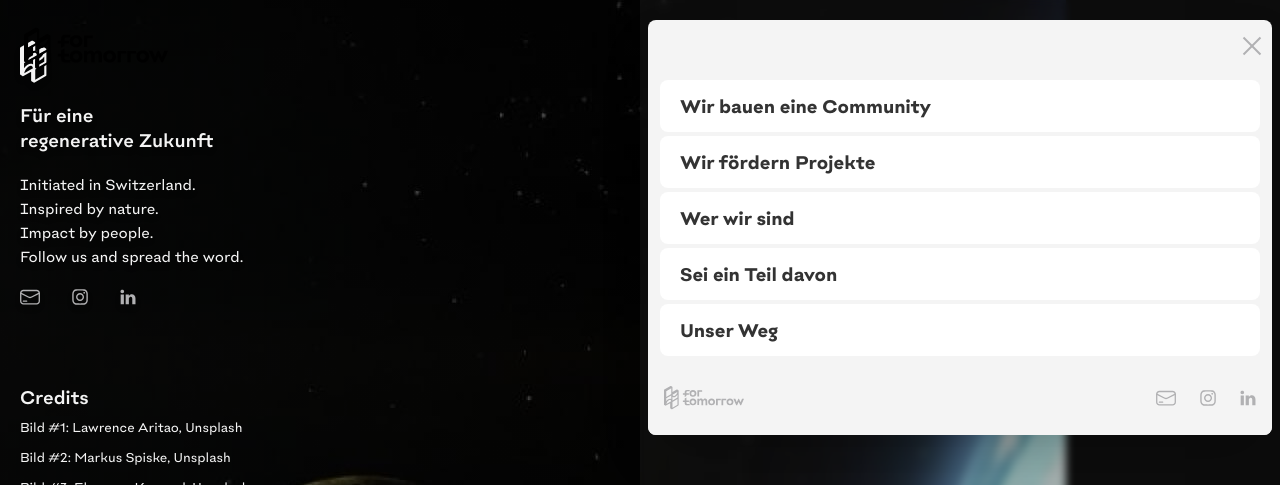
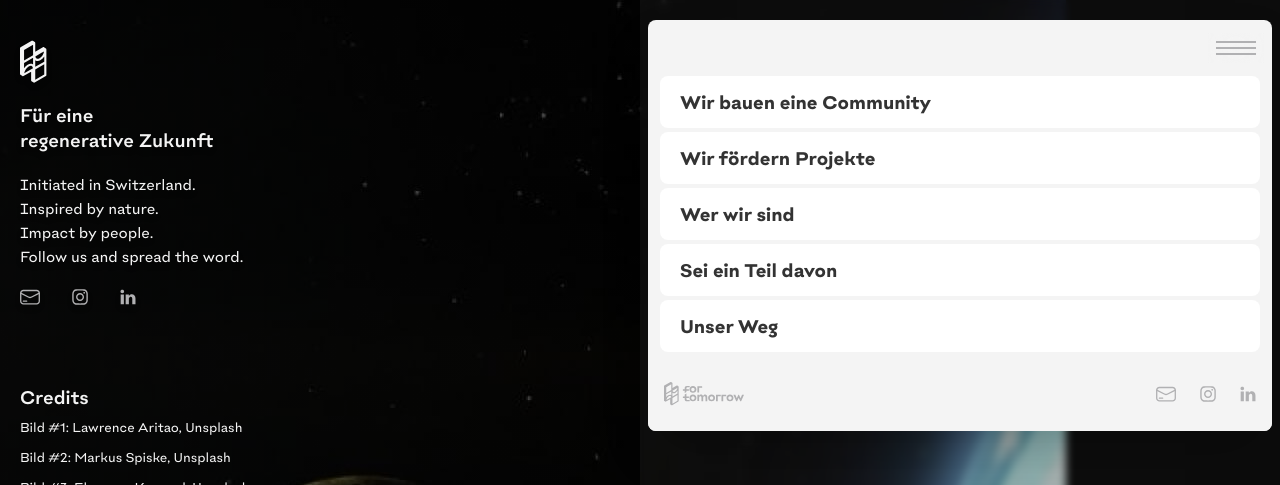
Before and after one commit to maroluke/remorrow, a Vue app: page /glossar in a window 1280 px wide. Both pictures are taken after a click on the element 1236 px from the left and 48 px from the top of the page. Shown: the top 485 px of the page. Built offline with nearby package versions, Linux system fonts and the light colour scheme.

Commit message:
update navigation

```diff
--- a/src/components/Header.vue
+++ b/src/components/Header.vue
@@ -1,9 +1,9 @@
 <template>
-	<header class="absolute top-0 left-0 right-0 z-50">
-		<div class="flex items-center justify-between px-6 h-24">
+	<header class="absolute top-0 left-0 right-0 z-[60]">
+		<div class="flex items-center justify-between px-6 h-24 relative">
 			<!-- Logo -->
-			<RouterLink to="/">
-				<LogoIcon class="logo transition-all duration-300 fill-white" />
+			<RouterLink to="/" class="absolute">
+				<LogoIcon class="logo transition-all duration-1000 fill-snow opacity-100" />
 			</RouterLink>
 			<!-- Open navigation button -->
 			<div
@@ -28,3 +28,13 @@ import LogoIcon from "@/components/icons/IconLogo.vue";
 
 const navigationState = useNavigationStore();
 </script>
+
+<style scoped>
+.nav-open .logo {
+	@apply opacity-0 duration-100;
+}
+
+/* .nav-open .burger > div span {
+	@apply w-full;
+} */
+</style>
--- a/src/components/Navigation.vue
+++ b/src/components/Navigation.vue
@@ -25,20 +25,14 @@ export default {
 	<Transition name="nav-toggle">
 		<nav
 			v-show="navigationState.isNavigationOpen"
-			class="nav z-50 fixed w-full h-full px-2 pt-5 max-w-screen-sm top-0 right-0 bg-coal bg-opacity-25 backdrop-blur-sm duration-200"
+			class="nav z-50 fixed w-full h-full px-2 pt-5 max-w-screen-sm top-0 right-0 bg-coal bg-opacity-25 backdrop-blur-sm duration-300"
 		>
 			<div class="bg-snow rounded-lg overflow-hidden z-40 shadow-2xl">
-				<div class="flex flex-col justify-between">
+				<div class="flex flex-col justify-between pt-12">
 					<!-- Close navigation button -->
-					<div
+					<!-- <div
 						class="close-nav flex justify-between items-center cursor-pointer z-20 w-full py-4 pl-4 pr-0"
 					>
-						<!-- <IconLogo class="fill-silver" /> -->
-						<div class="text-silver flex gap-1">
-							<!-- <span class=" border-b-2 border-silver px-3 text-coal text-sm">DE</span>
-							<span class="px-3 text-coal text-sm">EN</span> -->
-						</div>
-
 						<div
 							@click="navigationState.toggleNavigation"
 							class="flex justify-center items-center w-10 h-5 flex-shrink"
@@ -50,7 +44,7 @@ export default {
 								class="w-6 h-0.5 bg-silver -rotate-45 block absolute"
 							></span>
 						</div>
-					</div>
+					</div> -->
 
 					<!-- The menu -->
 					<ul
```
